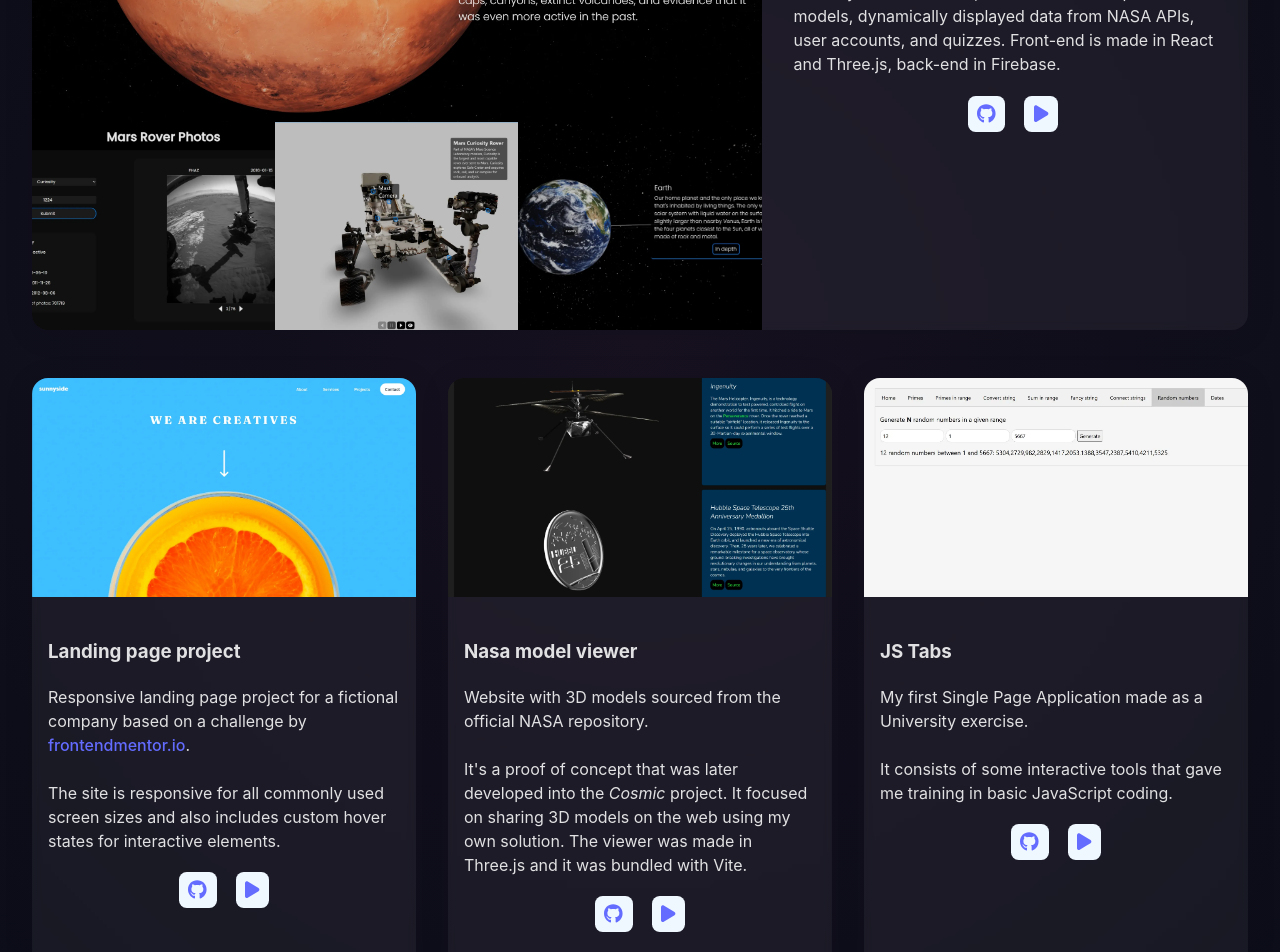
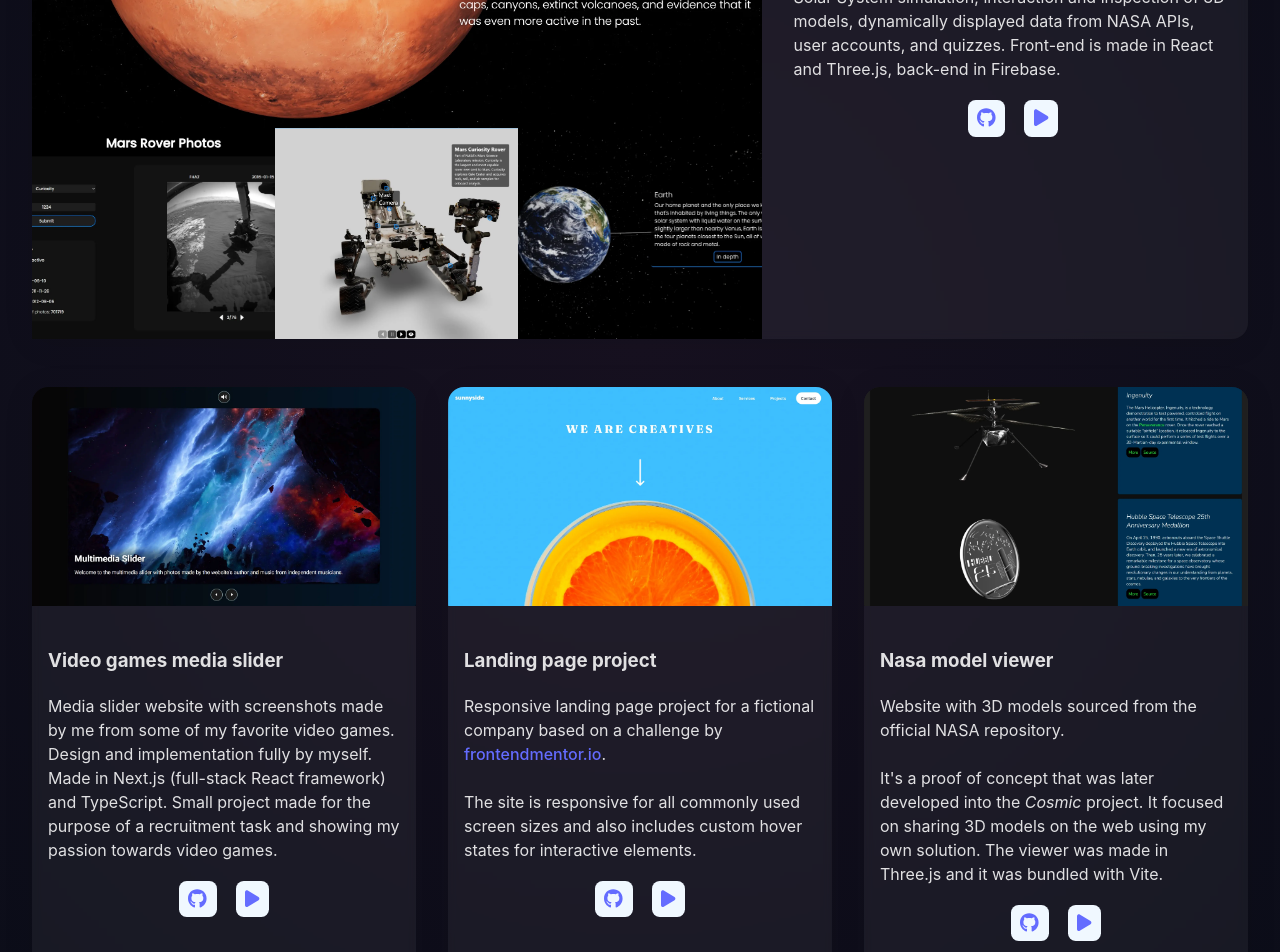
Before and after one commit to M4thez/M4thez.github.io, a React (Vite) app: page / in a window 1280 px wide. Shown: the part 1220-2172 px from the top of the page. Built offline with nearby package versions, Linux system fonts and the light colour scheme.

Commit message:
Added a new mini-project and image links updated

```diff
--- a/src/components/ProjectCard.css
+++ b/src/components/ProjectCard.css
@@ -22,10 +22,7 @@
   display: grid;
   grid-template-columns: repeat(3, 1fr);
   grid-template-rows: 2fr 1fr;
-  img {
-    width: 100%;
-    height: 100%;
-    object-fit: cover;
+  a {
     &:first-child {
       grid-column: 1 / 4;
       border-radius: 16px 0 0 0;
@@ -33,9 +30,13 @@
     &:nth-child(2) {
       border-radius: 0 0 0 16px;
     }
+  }
+  img {
+    width: 100%;
+    height: 100%;
+    object-fit: cover;
+
     /* Effect on hover */
-    filter: brightness(0.9);
-    transition: filter 0.3s ease;
     &:hover {
       filter: brightness(1.1) contrast(1.05) saturate(1.05);
     }
--- a/src/components/ProjectCard.tsx
+++ b/src/components/ProjectCard.tsx
@@ -8,7 +8,7 @@ interface ProjectCardProps {
   description: string;
   images: string[];
   isReversed?: boolean;
-  links?: Record<string, string>; // key: string, value: string (URL)
+  links: Record<string, string>; // key: string, value: string (URL)
 }
 
 export default function ProjectCard({
@@ -22,10 +22,18 @@ export default function ProjectCard({
     <div className={`project-card ${isReversed ? "reversed" : ""}`}>
       <div className="project-content">
         <div className="project-imgs-grid">
-          <img src={images[0]} alt="Main project image" />
+          <a href={links.live} target="_blank">
+            <img src={images[0]} alt="Main project image" />
+          </a>
           {images.slice(1, 4).map((src: string, idx: number) => (
-            <img key={idx} src={src} alt={`Small project image ${idx}`} />
+            <a href={links.live} target="_blank">
+              <img key={idx} src={src} alt={`Small project image ${idx}`} />
+            </a>
           ))}
+
+          {/*       <a href={project.links.live} target="_blank">
+        <img src={project.image_path} alt={project.title} />
+      </a> */}
         </div>
         <div className="project-text">
           <h3>{title}</h3>
@@ -34,7 +42,7 @@ export default function ProjectCard({
             <ul className="project-links">
               {Object.entries(links).map(([key, url]) => (
                 <li key={key}>
-                  <a href={url} target="_blank" rel="noopener noreferrer">
+                  <a href={url} target="_blank">
                     <FontAwesomeIcon
                       icon={key === "github" ? faGithub : faPlay}
                     />
--- a/src/components/ProjectsMiniCollection.css
+++ b/src/components/ProjectsMiniCollection.css
@@ -12,6 +12,9 @@
     width: 100%;
     height: auto;
     object-fit: cover;
+    &:hover {
+      filter: brightness(1.1) contrast(1.05) saturate(1.05);
+    }
   }
 }
 
--- a/src/components/ProjectsMiniCollection.tsx
+++ b/src/components/ProjectsMiniCollection.tsx
@@ -8,7 +8,7 @@ export default function ProjectsMiniCollection() {
   console.log(projectsData);
   const projectsCollection = projectsData.map((project) => (
     <div className="mini-project project-card" key={project.title}>
-      <a href={project.links.live}>
+      <a href={project.links.live} target="_blank">
         <img src={project.image_path} alt={project.title} />
       </a>
       <div className="mini-project-text">
@@ -18,7 +18,7 @@ export default function ProjectsMiniCollection() {
         <ul className="project-links">
           {Object.entries(project.links).map(([key, url]) => (
             <li key={key}>
-              <a href={url} target="_blank" rel="noopener noreferrer">
+              <a href={url} target="_blank">
                 <FontAwesomeIcon icon={key === "repo" ? faGithub : faPlay} />
               </a>
             </li>
--- a/src/resources/projectsData.json
+++ b/src/resources/projectsData.json
@@ -1,4 +1,13 @@
 [
+    {
+        "title": "Video games media slider",
+        "description": "Media slider website with screenshots made by me from some of my favorite video games. Design and implementation fully by myself. Made in Next.js (full-stack React framework) and TypeScript. Small project made for the purpose of a recruitment task and showing my passion towards video games.",
+        "image_path": "./assets/media-slider.webp",
+        "links": {
+            "repo": "https://github.com/M4thez/media-slider",
+            "live": "https://m4thez.github.io/media-slider"
+        }
+    },
     {
         "title": "Landing page project",
         "description": "Responsive landing page project for a fictional company based on a challenge by <a href='https://frontendmentor.io'>frontendmentor.io</a>.<br><br>The site is responsive for all commonly used screen sizes and also includes custom hover states for interactive elements.",
```
Also changed, not shown: public/assets/media-slider.webp (added).
